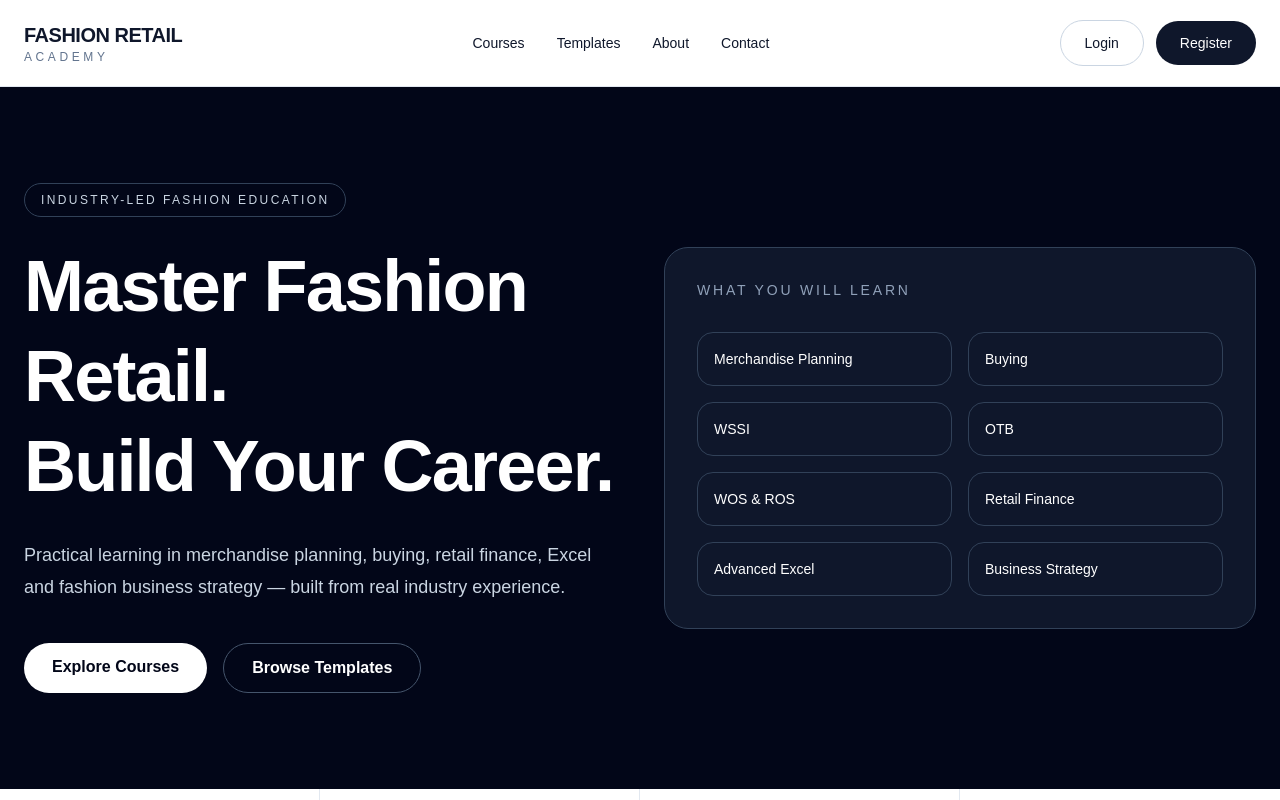
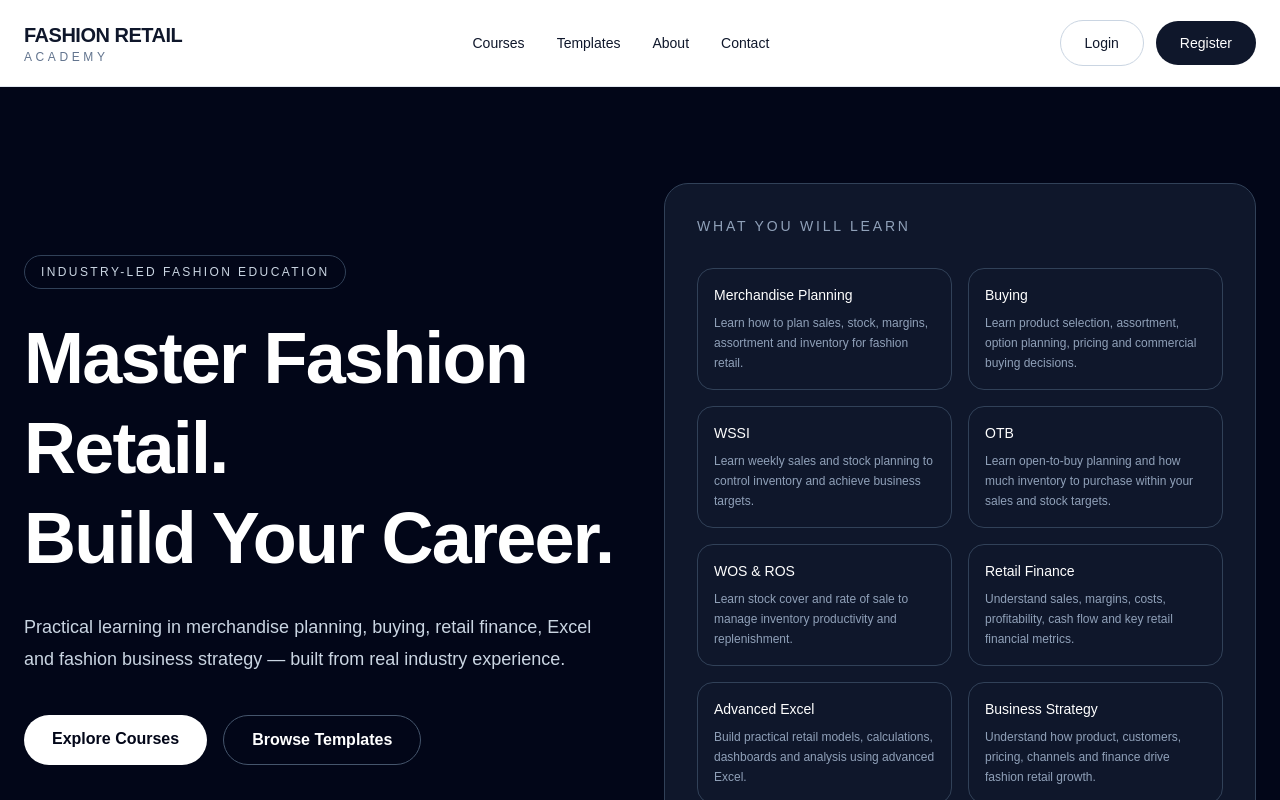
Before and after one commit to fashion-retail-academy/fashion-retail-academy, a Next.js app: page / in a window 1280 px wide. Shown: the top 800 px of the page. Built offline with nearby package versions, Linux system fonts and the light colour scheme; no server answers.

Commit message:
Add definitions to learning topics

```diff
--- a/app/page.tsx
+++ b/app/page.tsx
@@ -139,20 +139,23 @@ export default function Home() {
 
             <div className="mt-8 grid grid-cols-2 gap-4">
               {[
-                "Merchandise Planning",
-                "Buying",
-                "WSSI",
-                "OTB",
-                "WOS & ROS",
-                "Retail Finance",
-                "Advanced Excel",
-                "Business Strategy",
+  { title: "Merchandise Planning", description: "Learn how to plan sales, stock, margins, assortment and inventory for fashion retail." },
+  { title: "Buying", description: "Learn product selection, assortment, option planning, pricing and commercial buying decisions." },
+  { title: "WSSI", description: "Learn weekly sales and stock planning to control inventory and achieve business targets." },
+  { title: "OTB", description: "Learn open-to-buy planning and how much inventory to purchase within your sales and stock targets." },
+  { title: "WOS & ROS", description: "Learn stock cover and rate of sale to manage inventory productivity and replenishment." },
+  { title: "Retail Finance", description: "Understand sales, margins, costs, profitability, cash flow and key retail financial metrics." },
+  { title: "Advanced Excel", description: "Build practical retail models, calculations, dashboards and analysis using advanced Excel." },
+  { title: "Business Strategy", description: "Understand how product, customers, pricing, channels and finance drive fashion retail growth." },
 ].map((item) => (
   <div
-                  key={item}
+    key={item.title}
     className="rounded-2xl border border-slate-700 p-4 text-sm"
   >
-                  {item}
+    <div className="font-medium">{item.title}</div>
+    <div className="mt-2 text-xs leading-5 text-slate-400">
+      {item.description}
+    </div>
   </div>
 ))}
             </div>
```
Lines whose indentation alone changed are shown as unchanged.
